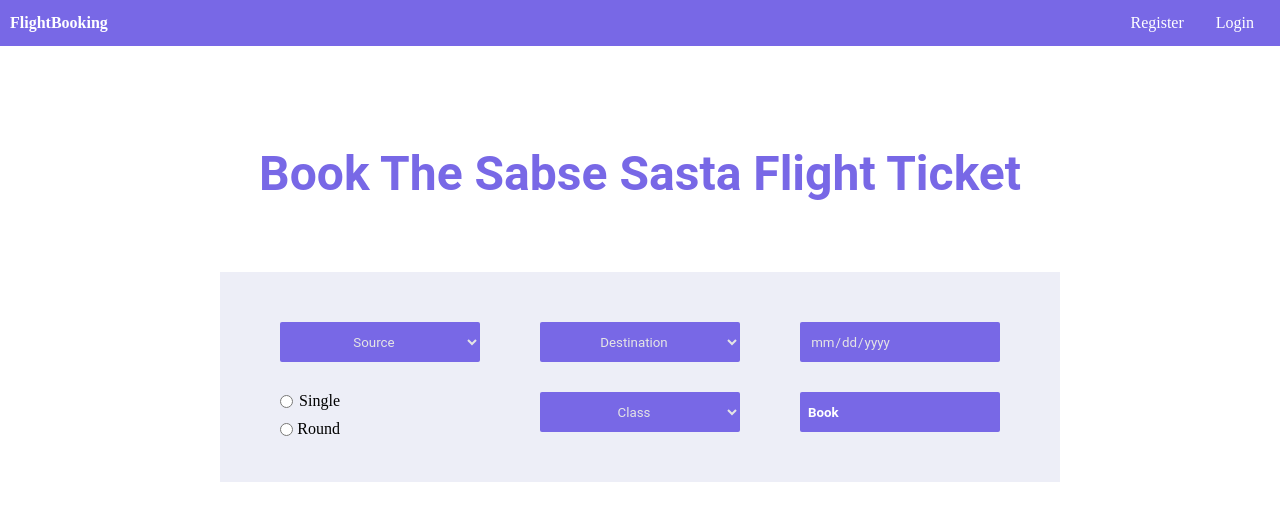
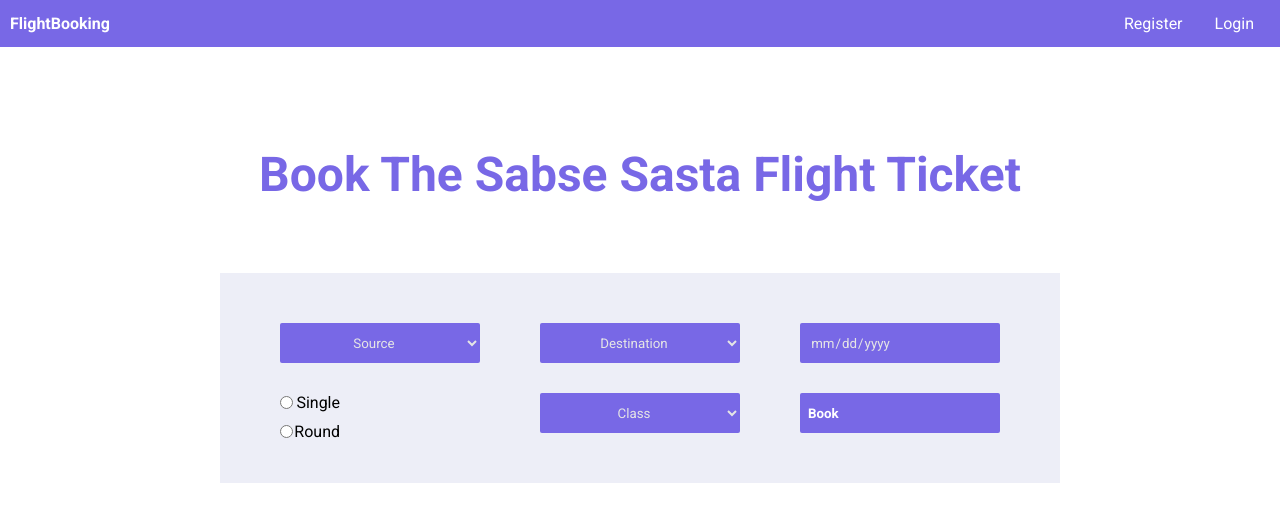
Before and after one commit to akhilesh-k/airline-reservation, a Vue app in the folder airline-reservation-client/: page / in a window 1280 px wide. Shown: the top 522 px of the page. Built offline with nearby package versions, Linux system fonts and the light colour scheme.

Commit message:
added global font Roboto/open-sans

```diff
--- a/airline-reservation-client/src/App.vue
+++ b/airline-reservation-client/src/App.vue
@@ -5,7 +5,11 @@
 </template>
 
 <style lang="scss">
+
+@import url('https://fonts.googleapis.com/css2?family=Open+Sans&family=Roboto:wght@100;300;400;500;700&display=swap');
 *{
   margin: 0px;
+  font-family: 'Open Sans', sans-serif;
+font-family: 'Roboto', sans-serif;
 }
 </style>
```
